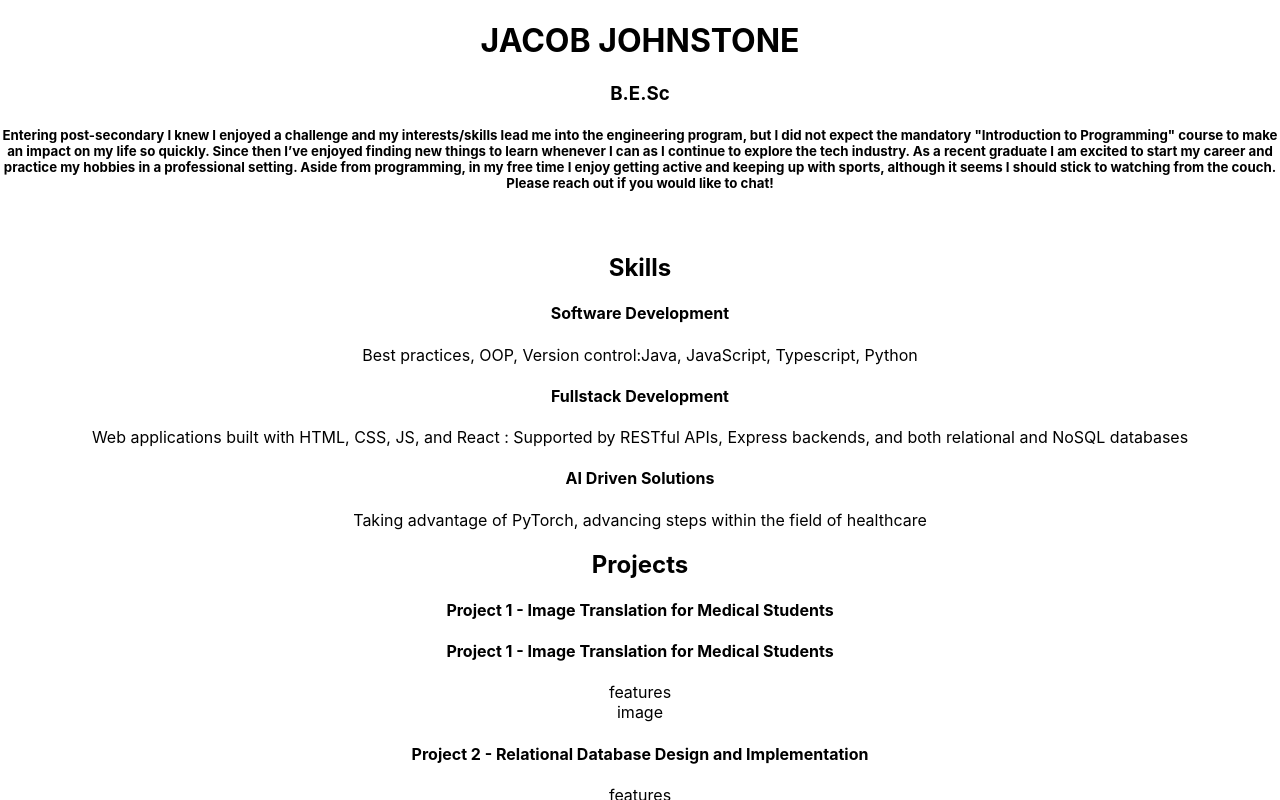
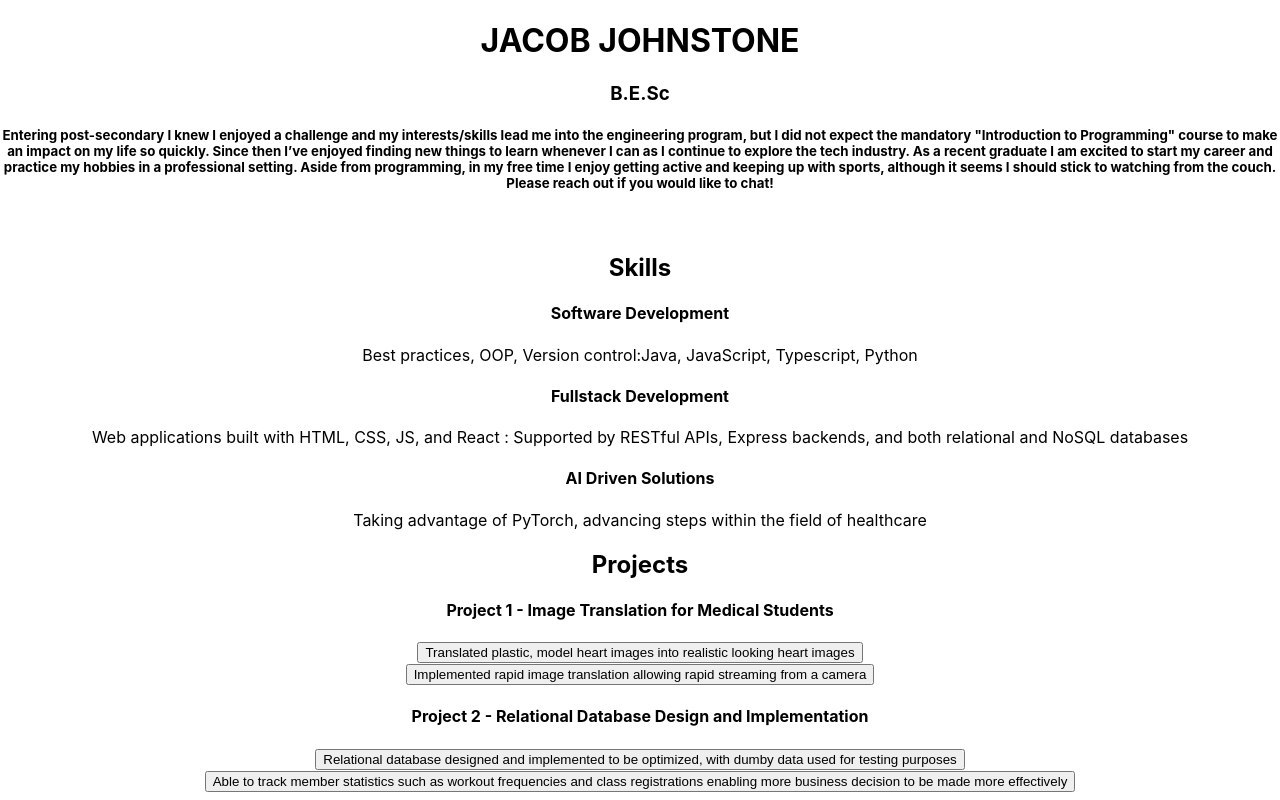
Before and after one commit to JacobJohnstone/Personal-Portfolio-Website, a React (Create React App) app in the folder front-end/: page / in a window 1280 px wide. Both pictures are taken after a click on the button "Power". Shown: the top 800 px of the page. Built offline with nearby package versions, Linux system fonts and the light colour scheme.

Commit message:
Updated home to use Project components

```diff
--- a/front-end/src/components/homePage/Home.tsx
+++ b/front-end/src/components/homePage/Home.tsx
@@ -36,13 +36,8 @@ const Home = () => {
             </div>
             <h2>Projects</h2>
             <div className="projects-section">
-                <Project title="Project 1 - Image Translation for Medical Students" />
-                <h4>Project 1 - Image Translation for Medical Students</h4>
-                <div>features</div>
-                <div>image</div>
-                <h4>Project 2 - Relational Database Design and Implementation</h4>
-                <div>features</div>
-                <div>image</div>
+                <Project title="Project 1 - Image Translation for Medical Students" features={["Translated plastic, model heart images into realistic looking heart images", "Implemented rapid image translation allowing rapid streaming from a camera"]} />
+                <Project title="Project 2 - Relational Database Design and Implementation" features={["Relational database designed and implemented to be optimized, with dumby data used for testing purposes", "Able to track member statistics such as workout frequencies and class registrations enabling more business decision to be made more effectively"]}/>
             </div>
             <h2>Education</h2>
             <div className="education-section">
--- a/front-end/src/components/homePage/Project.tsx
+++ b/front-end/src/components/homePage/Project.tsx
@@ -2,17 +2,17 @@ import ProjectFeature from "./ProjectFeature";
 
 type ProjectProps = {
     title : string;
-    //featureName : string;
+    features : string[];
     //featureImage : React.reactComponent?
 }
 
-const Project = ( { title } : ProjectProps ) => {
+const Project = ( { title, features } : ProjectProps ) => {
     return (
 
         <div>
             <h4>{title}</h4>
             <div>
-
+                {features.map((feature, i) => <ProjectFeature name={features[i]}/>)}
             </div>
             <div>
                 {//<ProjectImage />
--- a/front-end/src/components/homePage/ProjectFeature.tsx
+++ b/front-end/src/components/homePage/ProjectFeature.tsx
@@ -7,8 +7,7 @@ const ProjectFeature = ( { name } : ProjectFeatureProps ) => {
     return(
 
         <div>
-            <h4>{name}</h4>
-            <button>+</button>
+            <button>{name}</button>
         </div>
 
     );
```
